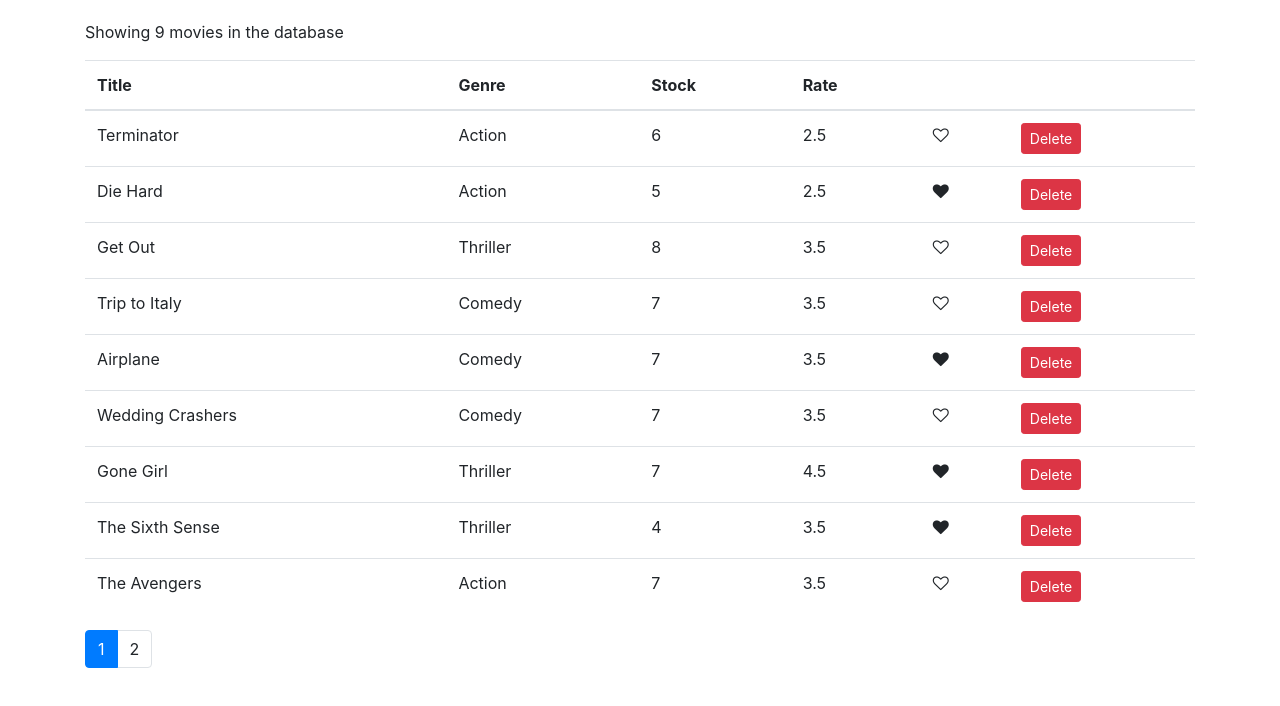
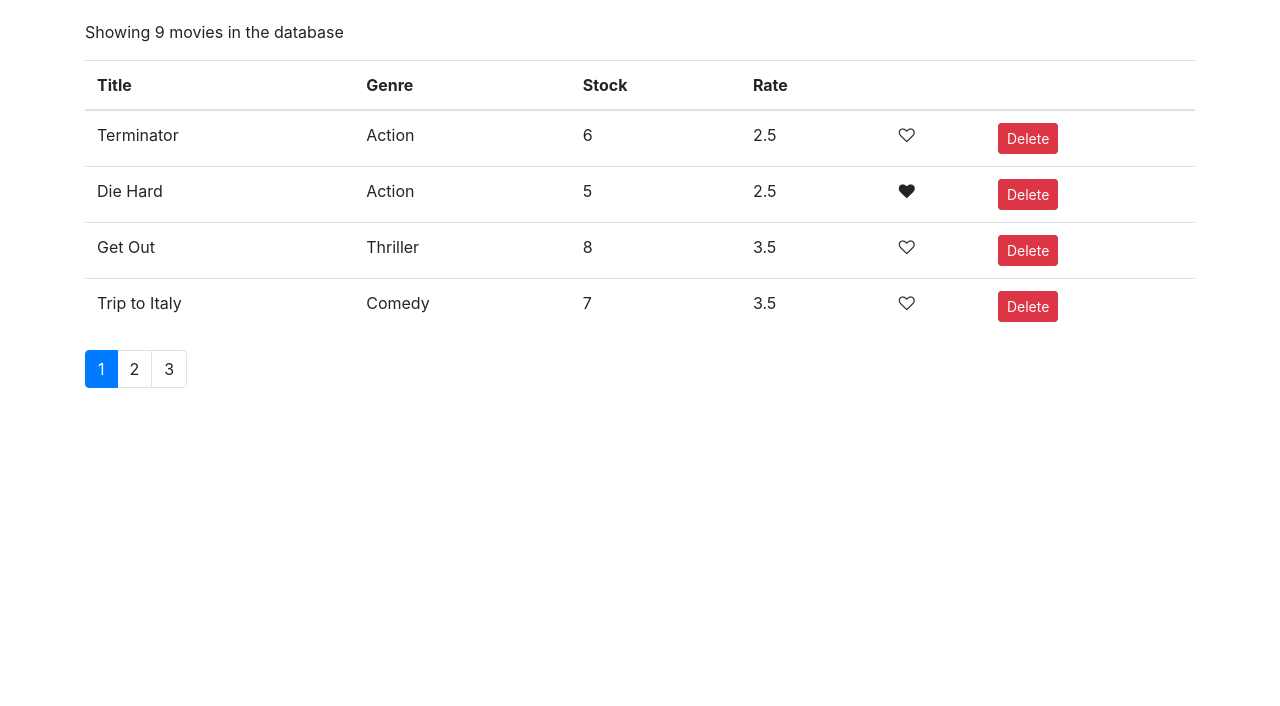
Before and after one commit to cbermedina/React-Vidly, a React (Create React App) app: page / in a window 1280 px wide. Shown: the top 706 px of the page. Built offline with nearby package versions, Linux system fonts and the light colour scheme.

Commit message:
Pagination-Pagination Data

```diff
--- /dev/null
+++ b/src/Utils/paginate.js
@@ -0,0 +1,10 @@
+import _ from 'lodash';
+
+export function paginate(items, pageNumber, pageSize){
+  const startIndex = (pageNumber - 1) * pageSize;
+  console.log('paginate',pageSize)
+  return _(items)
+    .slice(startIndex)
+    .take(pageSize)
+    .value();
+}
--- a/src/components/movies.jsx
+++ b/src/components/movies.jsx
@@ -2,13 +2,14 @@
 import Like from './common/like'
 import Pagination from './common/pagination'
 import {getMovies} from '../services/fakeMovieService';
+import { paginate } from '../Utils/paginate'
 
 
 class Movies extends Component {
     state = {
         movies: getMovies(),
         currentPage: 1,
-        pageSize: 8
+        pageSize: 4
      };
 
     handleDelete = movie =>{
@@ -31,9 +32,12 @@
 
     render() {
         const { length: count } = this.state.movies;
-        const { pageSize, currentPage } = this.state;
+        const { currentPage, pageSize, movies: allMovies } = this.state;
         if(count === 0)
          return <p>Thre are no movies in the database</p>
+
+        const movies = paginate(allMovies,currentPage , pageSize);
+
         return (<React.Fragment>
             <p>Showing {count} movies in the database</p>
             <table className="table">
@@ -48,7 +52,7 @@
                     </tr>
                 </thead>
                 <tbody>
-                    { this.state.movies.map(movie => (
+                    {movies.map(movie => (
                         <tr key={movie._id}>
                         <td>{movie.title}</td>
                         <td>{movie.genre.name}</td>
```
